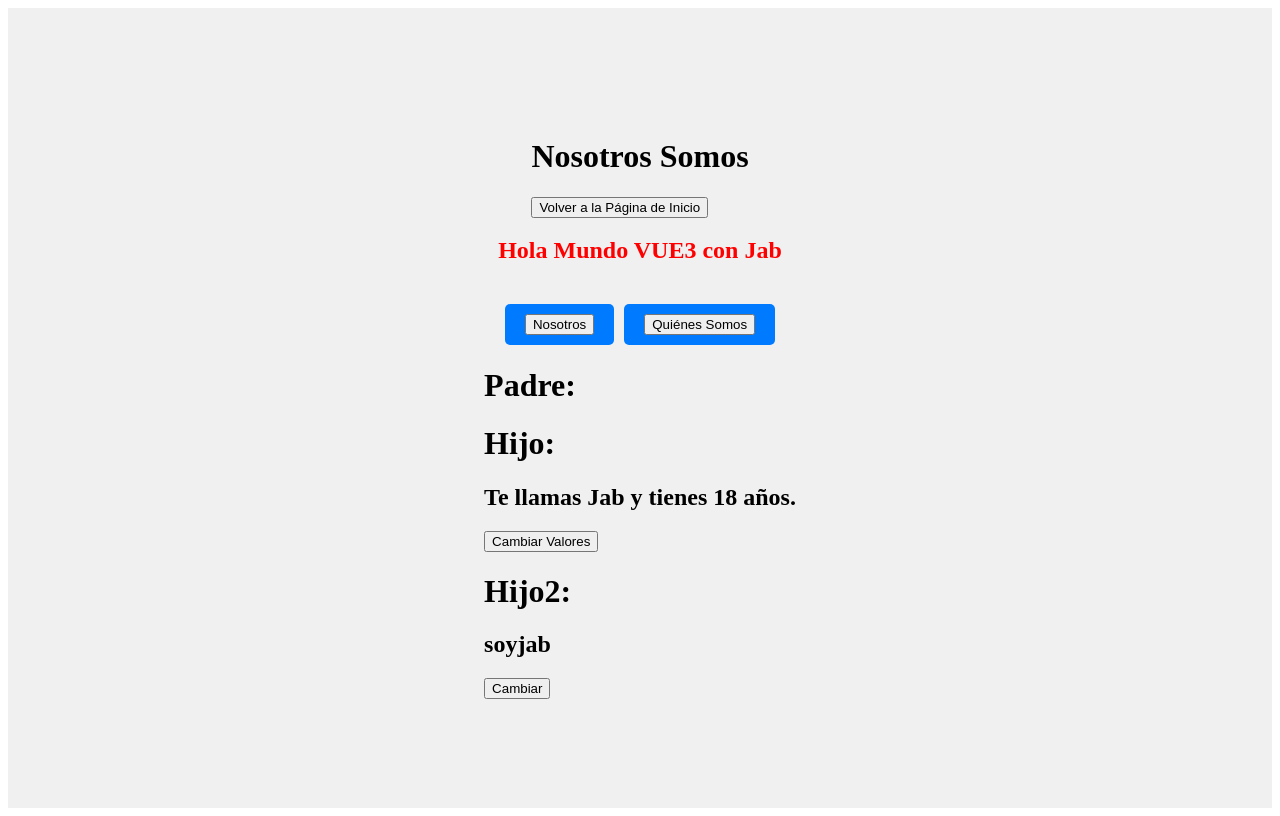
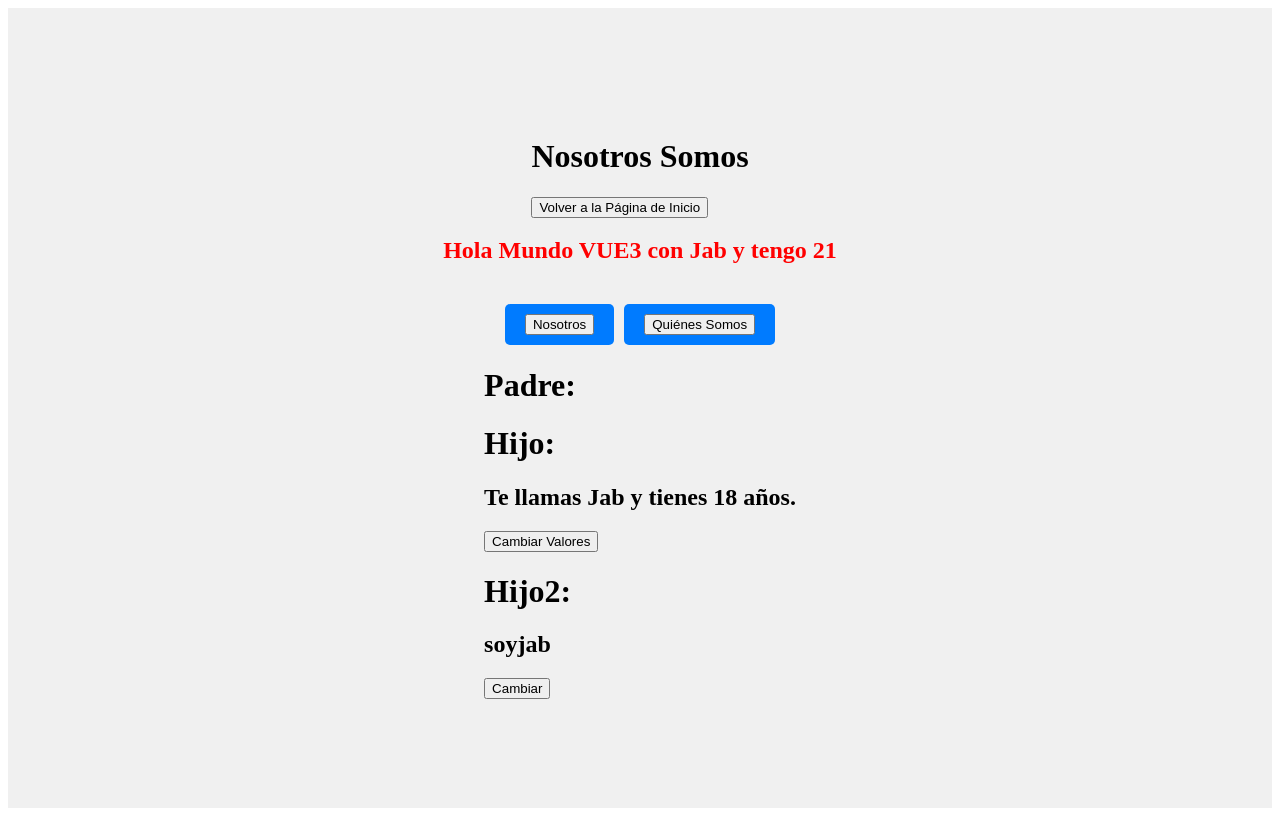
Before and after one commit to NEBULA1978/VUE3JAB, a Vue app: page /nosotros in a window 1280 px wide. Built offline with nearby package versions, Linux system fonts and the light colour scheme.

Commit message:
Añadiendo en QuienesSomos.vue primera manera de cambiar color a texto de h2 añado otra variable y sumo 3 a miEdad en h2 dinamica

```diff
--- a/src/components/Nosotros.vue
+++ b/src/components/Nosotros.vue
@@ -8,12 +8,13 @@
         </router-link>
     </div>
 
-    <h2>Hola Mundo VUE3 con {{ miNombre }}</h2>
+    <h2>Hola Mundo VUE3 con {{ miNombre }} y tengo {{ miEdad+3 }}</h2>
 
 </template>
 
 <script setup>
 const miNombre="Jab"
+const miEdad=18
 </script>
 
 <style scoped>
```
